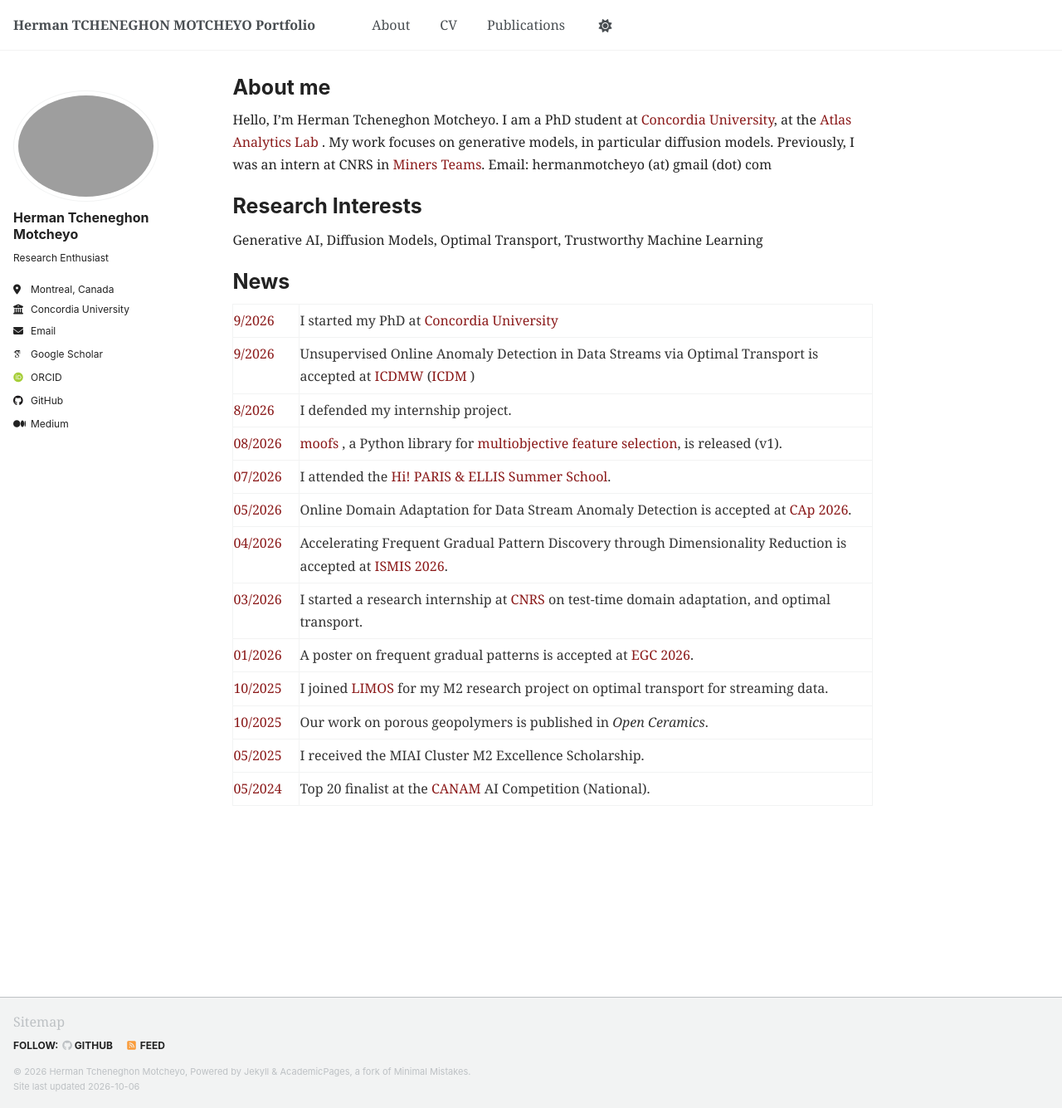
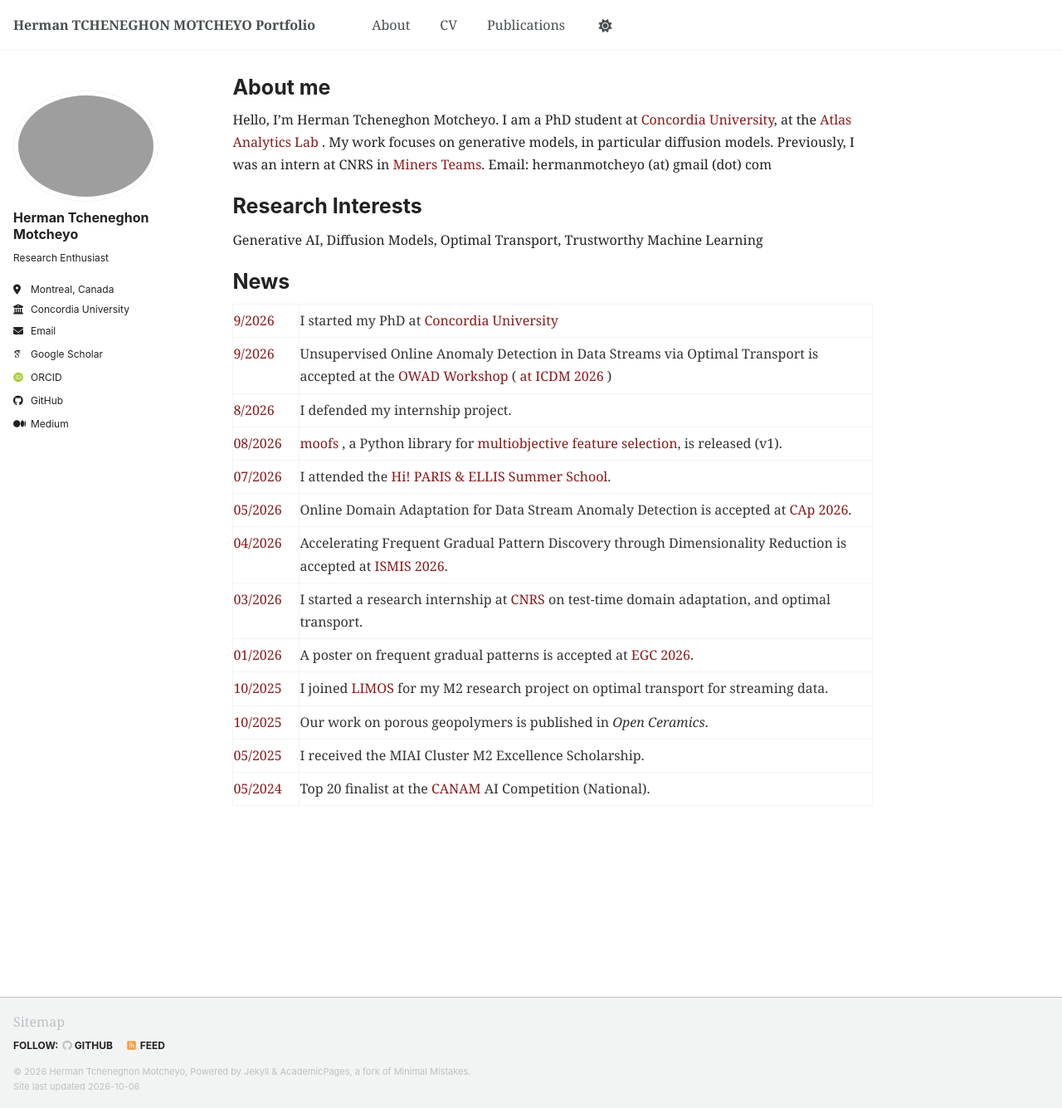
Before and after one commit to Herman-Motcheyo/Herman-Motcheyo.github.io, a Jekyll site: the page built from _pages/about.md, in a window 1280 px wide and 1335 px high. Shown: the whole window at 83% size. Built offline with Jekyll 4.4.1, drawn with Linux system fonts in a browser that asks for light colours; some web fonts are replaced; a script that is not in the unit is left out.

Commit message:
update: update

```diff
--- a/_pages/about.md
+++ b/_pages/about.md
@@ -72,8 +72,8 @@
   </tr>
     <tr>
     <td class="news-date">9/2026</td>
-    <td class="news-text">Unsupervised Online Anomaly Detection in Data Streams via Optimal Transport is accepted at
-  <a href="https://sites.google.com/view/icdm-owad-2026-workshop/home">ICDMW </a> (<a href="https://icdm2026.neu.edu.cn/">ICDM</a> )
+    <td class="news-text">Unsupervised Online Anomaly Detection in Data Streams via Optimal Transport is accepted at the
+  <a href="https://sites.google.com/view/icdm-owad-2026-workshop/home">OWAD Workshop  </a> (<a href="https://icdm2026.neu.edu.cn/"> at ICDM 2026 </a> )
 
    </td>
   </tr>
```
